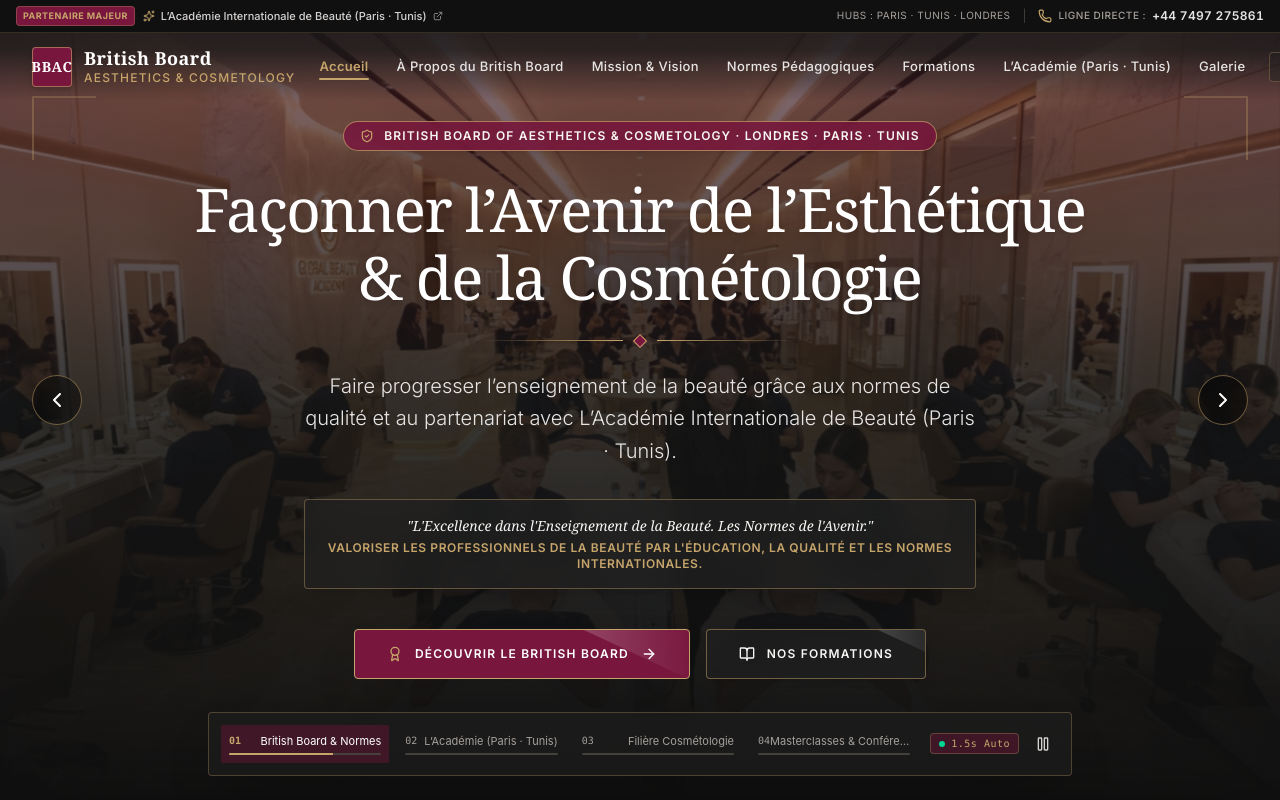
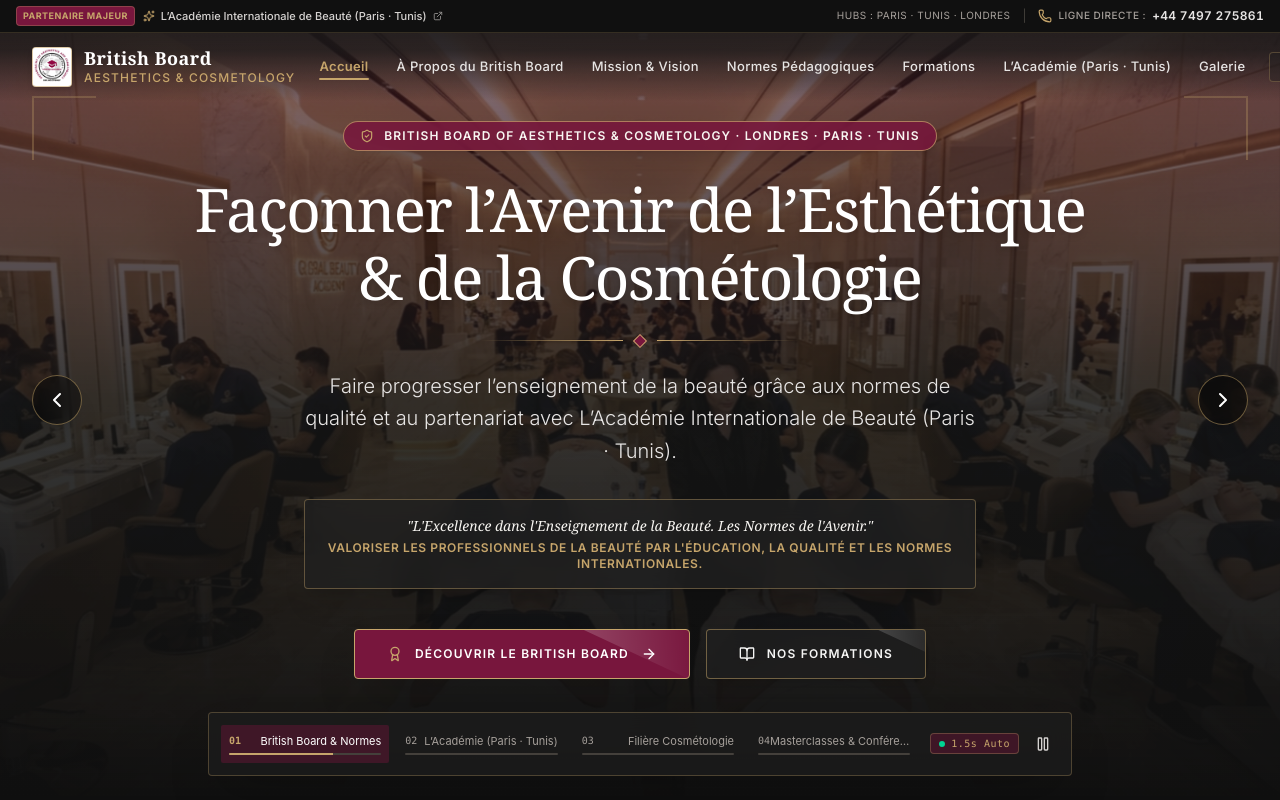
Before and after one commit to code-web25896/british-, a React (Vite) app: page / in a window 1280 px wide. Shown: the top 800 px of the page. Built offline with nearby package versions, Linux system fonts and the light colour scheme; a web font is replaced by a local one.

Commit message:
feat(logos): add real header logo in navbar + both logos (site + academie) in footer

```diff
--- a/src/components/Footer.tsx
+++ b/src/components/Footer.tsx
@@ -2,6 +2,8 @@ import React from 'react';
 import { Language, PageRoute } from '../types';
 import { translations } from '../i18n/translations';
 import { ArrowUp, Mail, Phone, MapPin, Globe, ExternalLink, ShieldCheck } from 'lucide-react';
+import logoHeader from '../assets/images/logo_header.jpg';
+import logoAcademie from '../assets/images/logo_academie_internationale.png';
 
 interface FooterProps {
   onNavigate: (route: PageRoute) => void;
@@ -30,10 +32,8 @@ export const Footer: React.FC<FooterProps> = ({
           {/* Column 1: Institutional Wordmark & Mission */}
           <div className="lg:col-span-5 space-y-4">
             <div className="flex items-center gap-3">
-              <div className="w-10 h-10 rounded-sm bg-[#78163D] border border-[#C6A56B] flex items-center justify-center shrink-0">
-                <span className="font-serif font-bold text-sm tracking-wider text-white">
-                  BBAC
-                </span>
+              <div className="w-14 h-14 rounded-sm overflow-hidden border border-[#C6A56B] flex items-center justify-center shrink-0 bg-white">
+                <img src={logoHeader} alt="British Board Logo" className="w-full h-full object-contain" />
               </div>
               <div>
                 <h3 className="font-serif font-semibold text-lg text-white tracking-wide">
@@ -153,8 +153,13 @@ export const Footer: React.FC<FooterProps> = ({
               <span className="text-[10px] uppercase tracking-wider text-[#C6A56B] block font-bold">
                 Strategic Educational Partner
               </span>
-              <p className="font-serif text-sm font-semibold text-white mt-1">
-                L’Académie Internationale de Beauté
+              <div className="flex items-center gap-3 mt-2">
+                <div className="w-16 h-16 rounded-sm overflow-hidden bg-white flex items-center justify-center shrink-0 border border-[#C6A56B]/20">
+                  <img src={logoAcademie} alt="L'Académie Internationale de Beauté" className="w-full h-full object-contain p-1" />
+                </div>
+                <div>
+                  <p className="font-serif text-sm font-semibold text-white">
+                    L'Académie Internationale de Beauté
                   </p>
                   <p className="text-[11px] text-stone-400 mt-0.5">
                     Campuses: Paris (France) · Tunis (Tunisie)
@@ -163,11 +168,13 @@ export const Footer: React.FC<FooterProps> = ({
                     href="https://lacademie-internationale.com/"
                     target="_blank"
                     rel="noopener noreferrer"
-                className="mt-2.5 inline-flex items-center gap-1.5 text-xs text-[#C6A56B] hover:text-white transition-colors font-medium"
+                    className="mt-1.5 inline-flex items-center gap-1.5 text-xs text-[#C6A56B] hover:text-white transition-colors font-medium"
                   >
-                <span>https://lacademie-internationale.com/</span>
+                    <span>lacademie-internationale.com</span>
                     <ExternalLink className="w-3 h-3" />
                   </a>
+                </div>
+              </div>
             </div>
 
             {/* Official Contact Details */}
--- a/src/components/Navbar.tsx
+++ b/src/components/Navbar.tsx
@@ -1,6 +1,7 @@
 import React, { useState, useEffect } from 'react';
 import { Language, PageRoute } from '../types';
 import { translations } from '../i18n/translations';
+import logoHeader from '../assets/images/logo_header.jpg';
 import {
   Menu,
   X,
@@ -122,10 +123,8 @@ export const Navbar: React.FC<NavbarProps> = ({
               className="flex items-center gap-3 text-left focus:outline-none focus-visible:ring-2 focus-visible:ring-[#C6A56B] rounded-sm group cursor-pointer whitespace-nowrap shrink-0"
               aria-label="British Board Home"
             >
-              <div className="w-10 h-10 rounded-sm bg-[#78163D] border border-[#C6A56B]/60 flex items-center justify-center shadow-md transition-transform duration-300 group-hover:scale-105">
-                <span className="font-serif font-bold text-sm tracking-wider text-[#FFFFFF]">
-                  BBAC
-                </span>
+              <div className="w-10 h-10 rounded-sm overflow-hidden border border-[#C6A56B]/60 flex items-center justify-center shadow-md transition-transform duration-300 group-hover:scale-105 bg-white">
+                <img src={logoHeader} alt="British Board Logo" className="w-full h-full object-contain" />
               </div>
               <div className="flex flex-col">
                 <span className="font-serif font-semibold text-base sm:text-lg tracking-wide text-[#FFFFFF] group-hover:text-[#C6A56B] transition-colors leading-tight">
@@ -253,8 +252,8 @@ export const Navbar: React.FC<NavbarProps> = ({
               {/* Header */}
               <div className="flex items-center justify-between pb-5 border-b border-stone-800">
                 <div className="flex items-center gap-2.5">
-                  <div className="w-9 h-9 rounded-sm bg-[#78163D] border border-[#C6A56B]/50 flex items-center justify-center shadow-md">
-                    <span className="font-serif font-bold text-xs text-white">BBAC</span>
+                  <div className="w-9 h-9 rounded-sm overflow-hidden border border-[#C6A56B]/50 flex items-center justify-center shadow-md bg-white">
+                    <img src={logoHeader} alt="British Board Logo" className="w-full h-full object-contain" />
                   </div>
                   <div className="flex flex-col">
                     <span className="font-serif text-sm font-semibold text-white">
```
Also changed, not shown: src/assets/images/logo_academie_internationale.png (added), src/assets/images/logo_header.jpg (added). Lines whose indentation alone changed are shown as unchanged.
